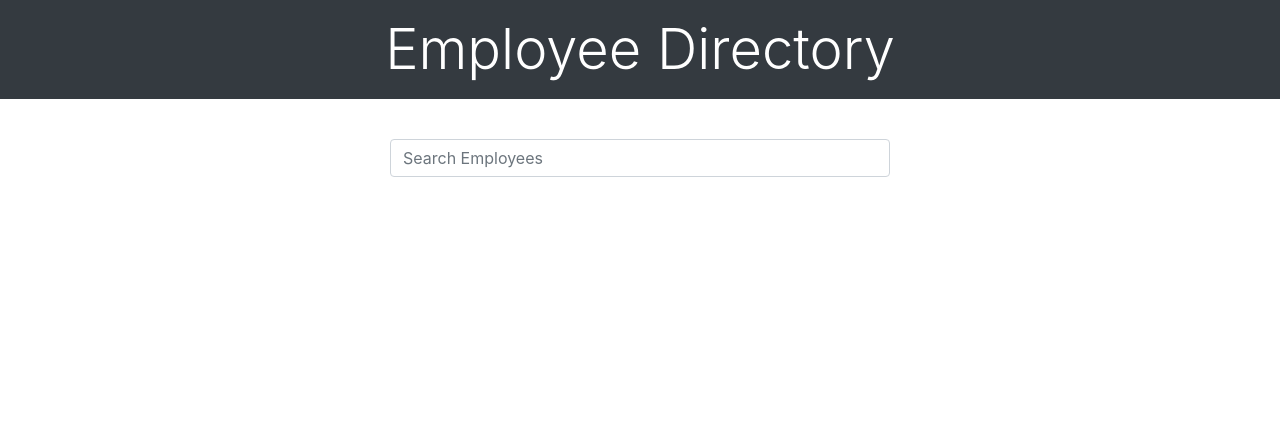
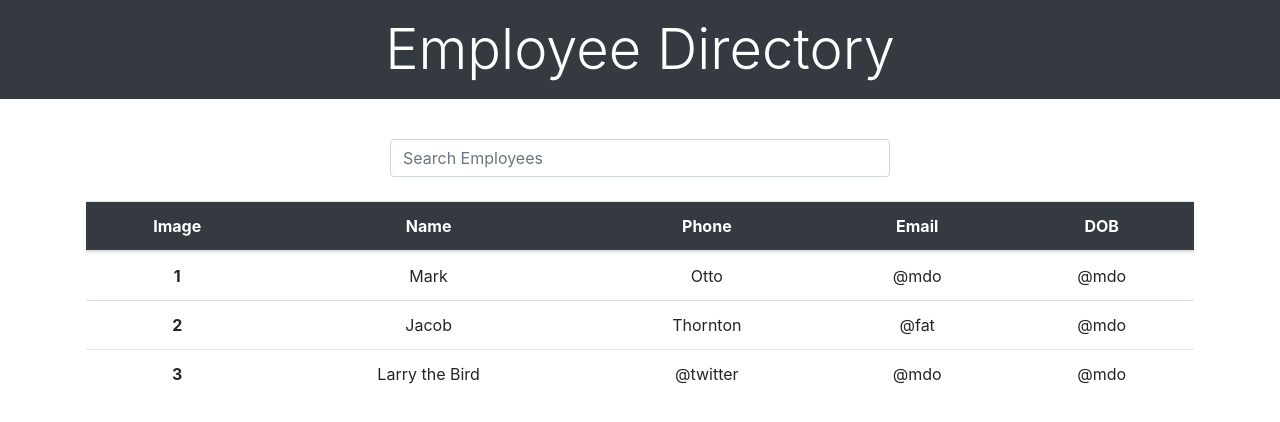
Before and after one commit to kelly70ve/employee-directory, a React (Create React App) app: page / in a window 1280 px wide. Shown: the top 422 px of the page. Built offline with nearby package versions, Linux system fonts and the light colour scheme.

Commit message:
table: create table outline

```diff
--- a/src/App.js
+++ b/src/App.js
@@ -2,6 +2,7 @@ import React from 'react';
 import Navbar from "./components/Navbar.js";
 import Input from "./components/Input";
 import Wrapper from "./components/Wrapper";
+import Table from "./components/Table";
 import './App.css';
 
 function App() {
@@ -10,6 +11,7 @@ function App() {
       <Navbar />
       <Wrapper>
         <Input />
+        <Table />
       </Wrapper>
     </div>
   );
--- /dev/null
+++ b/src/components/Table/index.js
@@ -0,0 +1,21 @@
+import React from "react";
+import Tbody from "../Tbody";
+
+function Table() {
+  return (
+    <table className="table table-hover mt-4 text-center">
+    <thead className="bg-dark text-white shadow-sm">
+      <tr>
+        <th scope="col">Image</th>
+        <th scope="col">Name</th>
+        <th scope="col">Phone</th>
+        <th scope="col">Email</th>
+        <th scope="col">DOB</th>
+      </tr>
+    </thead>
+      <Tbody />
+    </table>
+  );
+}
+
+export default Table;
--- /dev/null
+++ b/src/components/Tbody/index.js
@@ -0,0 +1,33 @@
+import React from "react";
+
+function Tbody() {
+  return (
+    <tbody>
+      <tr>
+        <th>1</th>
+        <td>Mark</td>
+        <td>Otto</td>
+        <td>@mdo</td>
+        <td>@mdo</td>
+      </tr>
+      <tr>
+        <th>2</th>
+        <td>Jacob</td>
+        <td>Thornton</td>
+        <td>@fat</td>
+        <td>@mdo</td>
+      </tr>
+      <tr>
+        <th>3</th>
+        <td>Larry the Bird</td>
+        <td>@twitter</td>
+        <td>@mdo</td>
+        <td>@mdo</td>
+      </tr>
+    </tbody>
+
+
+  );
+}
+
+export default Tbody;
```
